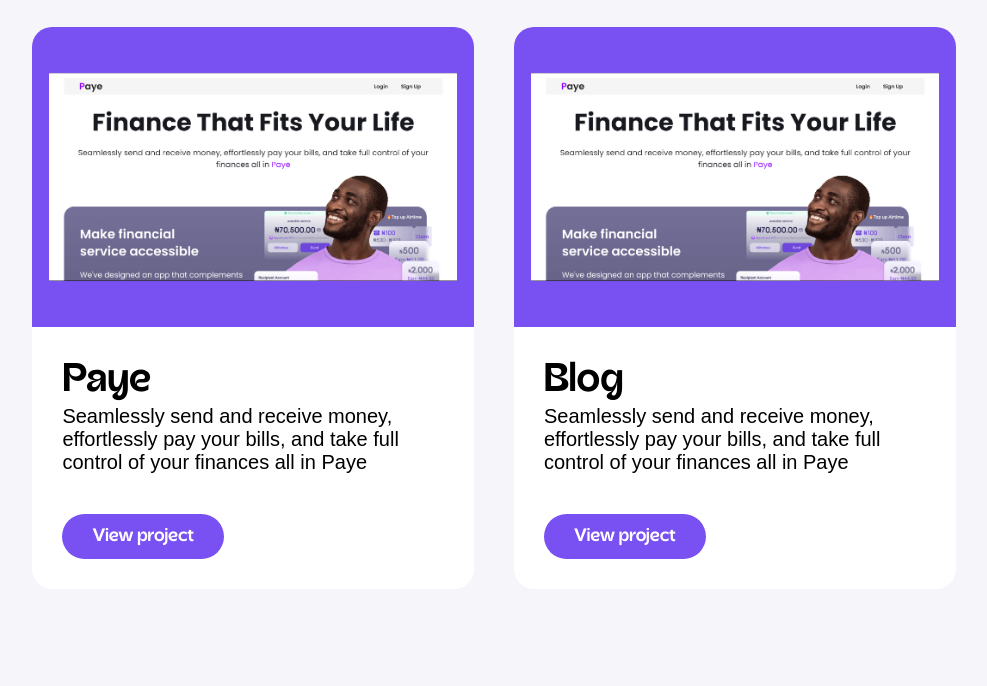
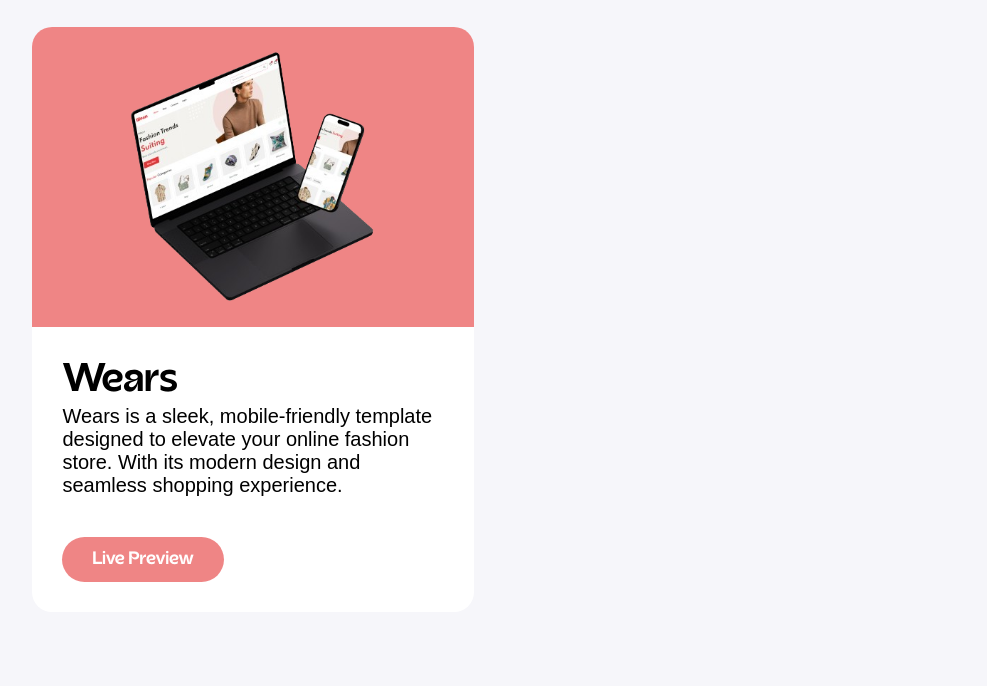
Before and after one commit to Jeddy2023/New-Portfolio, a plain HTML site: page index.html in a window 1280 px wide. Shown: the part 724-1410 px from the top of the page, without its empty margins (146-1133 px from the left). Drawn offline with nearby package versions, Linux system fonts and the light colour scheme; a web font is replaced by a local one.

Commit message:
Project section changes

```diff
--- a/assets/styles/home.css
+++ b/assets/styles/home.css
@@ -142,7 +142,6 @@
     font-family: var(--font-acorn);
     margin-top: 40px;
     font-size: 18px;
-    background-color: #7950f2;
     color: white;
     border-width: initial;
     border-style: none;
@@ -162,9 +161,7 @@
 }
 
 .containerc .card .card_img_container img {
-    width: 100%;
-    max-width: 400px;
-    min-height: 100%;
+    height: 250px;
     object-fit: contain;
     transform: scale(1.02);
     transition: all 0.3s ease-in-out 0s;
--- a/index.html
+++ b/index.html
@@ -79,28 +79,14 @@
             <div class="containerc">
                 <div class="card">
                     <div class="text">
-                        <h2>Paye</h2>
-                        <p>Seamlessly send and receive money, effortlessly pay your bills, and take full control of your
-                            finances all in Paye</p>
-                        <a target="_blank" href="/">
-                            <button>View project</button>
+                        <h2>Wears</h2>
+                        <p>Wears is a sleek, mobile-friendly template designed to elevate your online fashion store. With its modern design and seamless shopping experience.</p>
+                        <a target="_blank" href="https://wears-ecommerce-template.vercel.app/">
+                            <button style="background-color: #e536369a;">Live Preview</button>
                         </a>
                     </div>
-                    <div style="background-color: #7950f2;" class="card_img_container">
-                        <img src="assets/images/paye.png" alt="">
-                    </div>
-                </div>
-                <div class="card">
-                    <div class="text">
-                        <h2>Blog</h2>
-                        <p>Seamlessly send and receive money, effortlessly pay your bills, and take full control of your
-                            finances all in Paye</p>
-                        <a target="_blank" href="/">
-                            <button>View project</button>
-                        </a>
-                    </div>
-                    <div style="background-color: #7950f2;" class="card_img_container">
-                        <img src="assets/images/paye.png" alt="">
+                    <div style="background-color: #e536369a;" class="card_img_container">
+                        <img src="assets/images/wears.png" alt="">
                     </div>
                 </div>
             </div>
```
Also changed, not shown: assets/images/wears.png (added).
